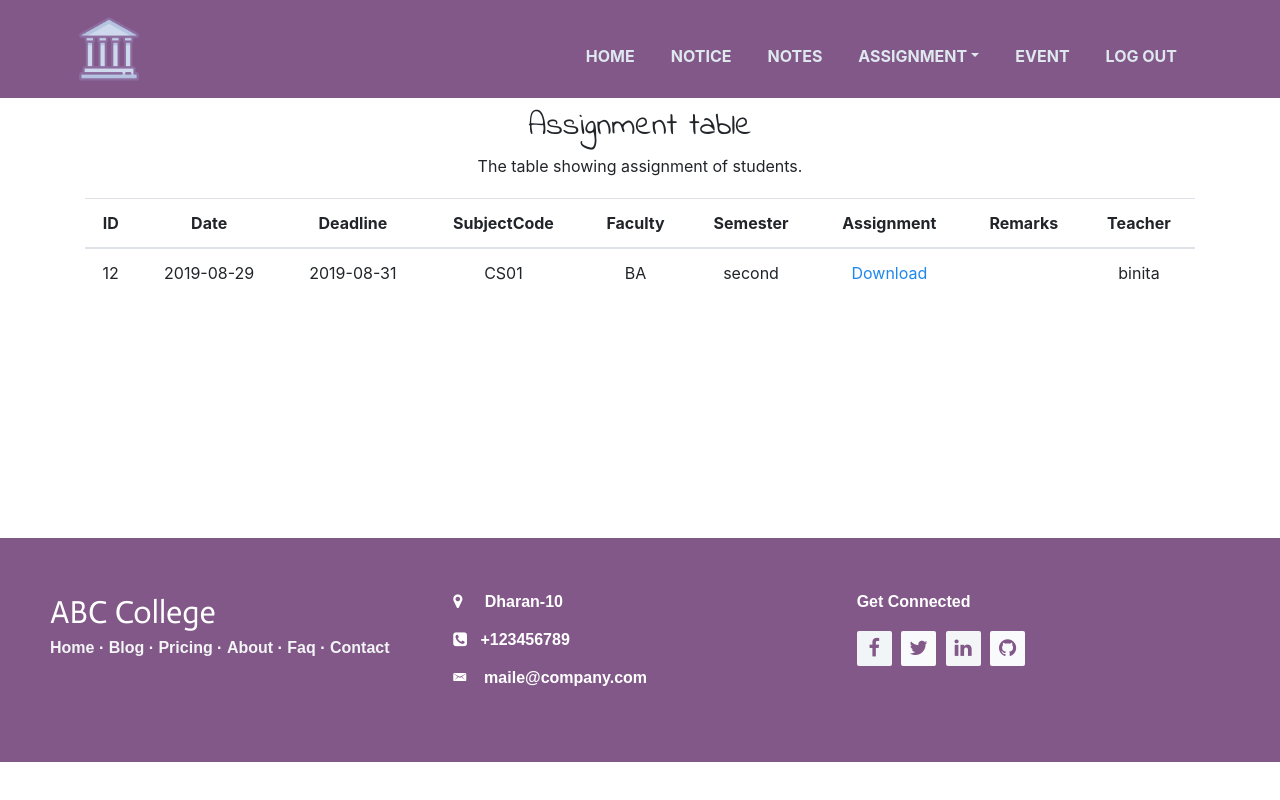
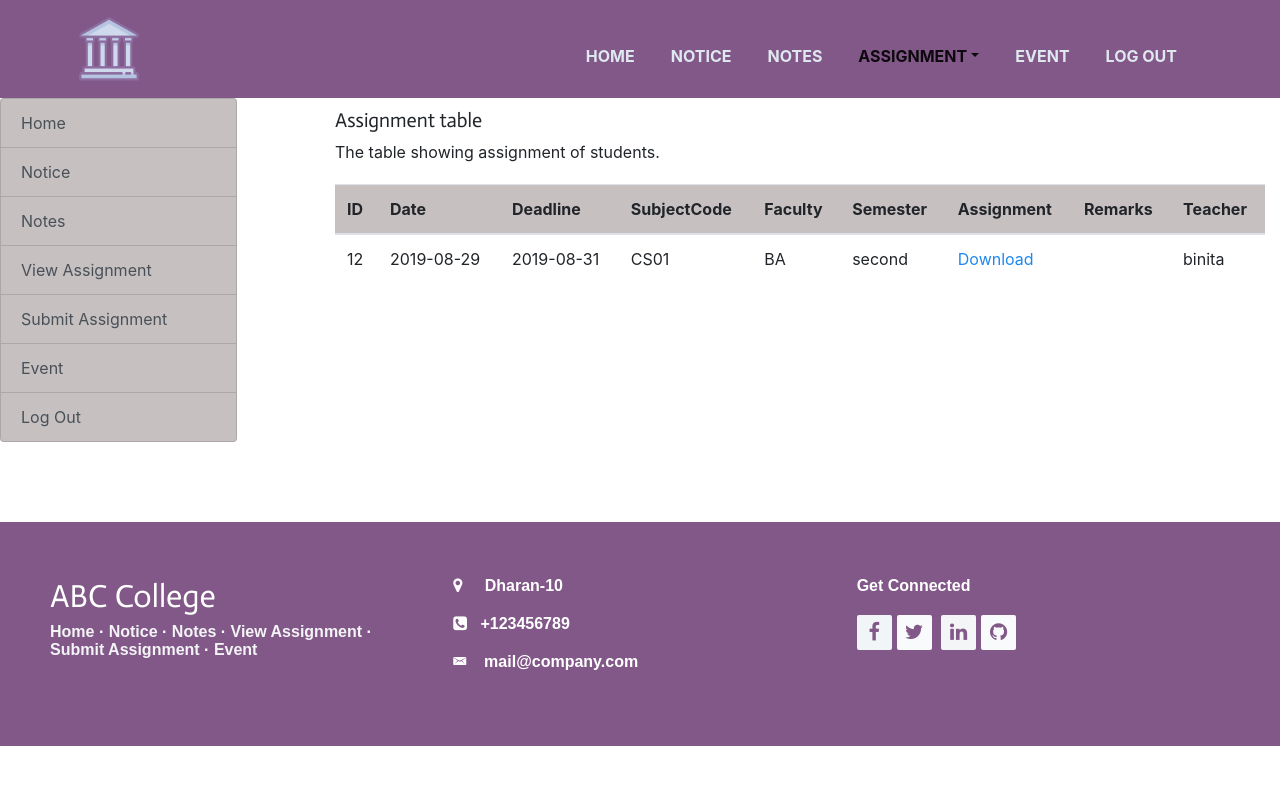
Before and after one commit to codeitsunita/school, a PHP site: page /student/viewAssignment.php in a window 1280 px wide. Run offline with PHP 8.4, Linux system fonts and the light colour scheme; data comes from the database, SQL or seed files in the repository; some web fonts are replaced.

Commit message:
pages edited

```diff
--- a/student/notice.php
+++ b/student/notice.php
@@ -175,6 +175,7 @@
     </div>
     </div>
 
+
      <footer style="background-color: #825889;">
         <div class="row">
             <div class="col-sm-4 col-md-4 col-xl-4">
--- a/student/viewAssignment.php
+++ b/student/viewAssignment.php
@@ -54,8 +54,8 @@
                     <li class="nav-item" role="presentation"><a class="nav-link" href="index.php" uk-scroll="offset:50">Home </a></li>
                     <li class="nav-item" role="presentation"><a class="nav-link" href="notice.php" uk-scroll="offset:100">Notice</a></li>
                     <li class="nav-item" role="presentation"><a class="nav-link" href="notes.php" uk-scroll="offset:100">notes</a></li>
-                    <li class="nav-item dropdown"><a class="dropdown-toggle nav-link" data-toggle="dropdown" aria-expanded="false" href="viewAssignment.html">Assignment</a>
-                        <div class="dropdown-menu" role="menu" style="background-color: #c6c0c0;"><a class="dropdown-item border rounded-0" role="presentation" href="viewAssignment.php">View Assignment</a><a class="dropdown-item border rounded-0" role="presentation" href="submitAssignment.php" style="background-color: #c6c0c0;">Submit Assignment</a></div>
+                    <li class="nav-item dropdown"><a class="dropdown-toggle nav-link active" data-toggle="dropdown" aria-expanded="false" href="viewAssignment.php">Assignment</a>
+                        <div class="dropdown-menu" role="menu" style="background-color: #c6c0c0;"><a class="dropdown-item border rounded-0" role="presentation" href="viewAssignment.php">View </a><a class="dropdown-item border rounded-0" role="presentation" href="submitAssignment.php" style="background-color: #c6c0c0;">Submit</a></div>
                     </li>
                     <li class="nav-item" role="presentation"><a class="nav-link" href="event.php">Event</a></li>
                     <li class="nav-item" role="presentation"><a class="nav-link" href="../index.php" uk-scroll="offset:50">Log Out</a></li>
@@ -63,21 +63,41 @@
         </div>
         </div>
     </nav>
-    <div class="container text-center box">
-        <h2>Assignment table</h2>
+
+        <div class="container-fluid">
+        <div class="row">
+            <div class="col-lg-3">
+                <div class="row">
+                    <div class="col-lg-10" style="margin-left: -15px;">
+                        <div class="list-group"><a href="index.php" class="list-group-item list-group-item-action"  style="background-color: #c6c0c0;">Home</a>
+                           <a href="notice.php" class="list-group-item list-group-item-action" style="background-color: #c6c0c0;">Notice</a>
+                            <a href="notes.php" class="list-group-item list-group-item-action"  style="background-color: #c6c0c0;">Notes</a>
+                            <a href="viewAssignment.php" class="list-group-item list-group-item-action" style="background-color: #c6c0c0;">View Assignment</a>
+                            <a href="submitAssignment.php" class="list-group-item list-group-item-action"
+                                  style="background-color: #c6c0c0;">Submit Assignment</a>
+                                   <a href="event.php" class="list-group-item list-group-item-action"  style="background-color: #c6c0c0;">Event</a>
+                                   <a href="../index.php"
+                                    class="list-group-item list-group-item-action"  style="background-color: #c6c0c0;">Log Out</a></div>
+                    </div>
+                </div>
+            </div>
+
+
+    <div class="col-lg-9">
+        <h5 style="font-family:Actor; margin-top:10px;">Assignment table</h5>
           <p>The table showing assignment of students.</p>
           <table class="table table-hover ">
             <thead>
               <tr>
-                 <th scope="col">ID</th>
-                 <th scope="col">Date</th>
-                 <th scope="col">Deadline</th>
-                 <th scope="col">SubjectCode</th>
-                 <th scope="col">Faculty</th>
-                 <th scope="col">Semester</th>
-                 <th scope="col">Assignment</th>
-                 <th scope="col">Remarks</th>
-                 <th scope="col">Teacher</th>
+                 <th style="background-color: #c6c0c0;" scope="col">ID</th>
+                 <th style="background-color: #c6c0c0;"scope="col">Date</th>
+                 <th style="background-color: #c6c0c0;"scope="col">Deadline</th>
+                 <th style="background-color: #c6c0c0;"scope="col">SubjectCode</th>
+                 <th style="background-color: #c6c0c0;"scope="col">Faculty</th>
+                 <th style="background-color: #c6c0c0;" scope="col">Semester</th>
+                 <th style="background-color: #c6c0c0;"scope="col">Assignment</th>
+                 <th style="background-color: #c6c0c0;"scope="col">Remarks</th>
+                 <th style="background-color: #c6c0c0;"scope="col">Teacher</th>
 
               </tr>
             </thead>
@@ -120,34 +140,44 @@
     </tbody>
   </table>
     </div>
-    <footer style="background-color: #825889;">
+ </div>
+ </div>
+
+
+       <footer style="background-color: #825889;">
         <div class="row">
-            <div class="col">
+            <div class="col-sm-4 col-md-4 col-xl-4">
                 <h2 style="font-family: Actor, sans-serif;">ABC College</h2>
-                <p class="links"><a href="#" style="color: rgb(243,244,245);">Home</a><strong> · </strong><a href="#" style="color: rgb(243,244,245);">Blog</a><strong> · </strong><a href="#" style="color: rgb(243,244,245);">Pricing</a><strong> · </strong><a href="#" style="color: rgb(243,244,245);">About</a><strong> · </strong>
-                    <a
-                        href="#" style="color: rgb(243,244,245);">Faq</a><strong> · </strong><a href="#" style="color: rgb(243,244,245);">Contact</a></p>
+                <p class="links">
+                   <a href="home.php" style="color: rgb(243,244,245);">Home</a>
+                   <strong> · </strong><a href="notice.php" style="color: rgb(243,244,245);">Notice</a>
+                   <strong> · </strong><a href="notes.php" style="color: rgb(243,244,245);">Notes</a>
+                   <strong> · </strong><a href="viewAssignment.php" style="color: rgb(243,244,245);">View Assignment</a>
+                   <strong> · </strong><a href="submitAssignment.php" style="color: rgb(243,244,245);">Submit Assignment</a>
+                   <strong> · </strong><a href="event.php" style="color: rgb(243,244,245);">Event</a>
+                </p>
             </div>
-            <div class="col">
-                <div></div>
+
+            <div class="col-sm-4 col-md-4 col-xl-4">
+                <div>
                 <p><i class="fa fa-map-marker"></i>&nbsp; &nbsp; &nbsp;Dharan-10</p>
                 <p><i class="fa fa-phone-square"></i>&nbsp; &nbsp;+123456789</p>
-                <p><i class="icon ion-email"></i>&nbsp; &nbsp; maile@company.com</p>
+                <p><i class="icon ion-email"></i>&nbsp; &nbsp; mail@company.com</p>
+                </div>
             </div>
-            <div class="col">
+
+            <div class="col-sm-4 col-md-4 col-xl-4">
                 <div>
                     <p>Get Connected</p>
                 </div>
-                <div></div>
-                <div class="social-links social-icons">
-                    <a href="#" style="background-color: rgb(242,245,247);"><i class="fa fa-facebook" style="color: rgb(130,88,137);"></i></a>
-                    <a href="#" style="background-color: rgb(249,250,251);"><i class="fa fa-twitter" style="color: #825889;"></i></a>
-                    <a href="#" style="background-color: rgb(244,245,247);"><i class="fa fa-linkedin" style="color: #825889;"></i></a>
-                    <a href="#" style="background-color: rgb(249,250,251);"><i class="fa fa-github" style="color: #825889;"></i></a>
-                </div>
+
+                <div class="social-links social-icons"><a href="#" style="background-color: rgb(242,245,247);"><i class="fa fa-facebook" style="color: rgb(130,88,137);"></i></a><a href="#" style="background-color: rgb(249,250,251);"><i class="fa fa-twitter" style="color: #825889;"></i></a>
+                    <a
+                        href="#" style="background-color: rgb(244,245,247);"><i class="fa fa-linkedin" style="color: #825889;"></i></a><a href="#" style="background-color: rgb(249,250,251);"><i class="fa fa-github" style="color: #825889;"></i></a></div>
             </div>
         </div>
     </footer>
+
     <script src="assets/js/jquery.min.js"></script>
     <script src="assets/bootstrap/js/bootstrap.min.js"></script>
 </body>
```
Also changed, not shown: student/submitAssignment.php (+27 -40 lines).
